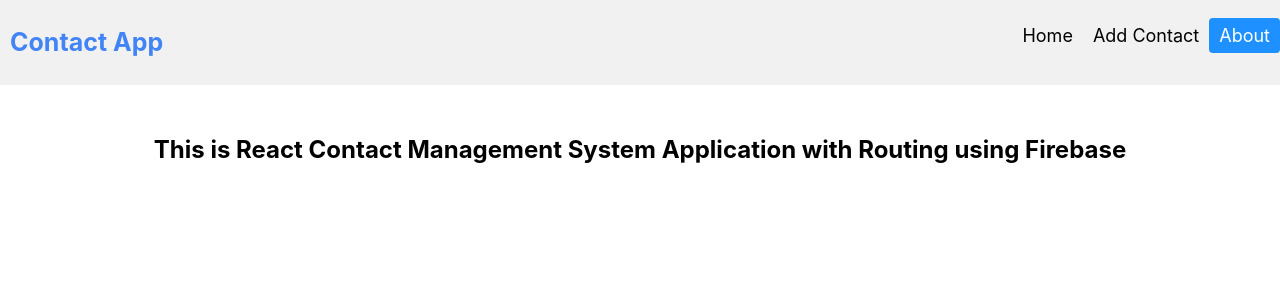
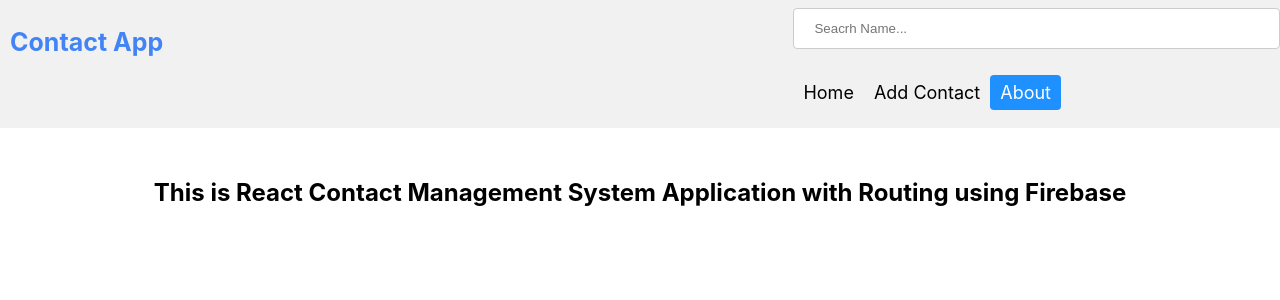
Before and after one commit to EmreTurkannn/Contact-App, a React (Create React App) app: page /about in a window 1280 px wide. Shown: the top 300 px of the page. Built offline with nearby package versions, Linux system fonts and the light colour scheme.

Commit message:
Search form created

```diff
--- a/src/components/Header.js
+++ b/src/components/Header.js
@@ -1,10 +1,14 @@
 import React,{useState,useEffect} from 'react'
-import {Link,useLocation,useParams} from "react-router-dom"
+import {Link,useLocation,useParams,useNavigate} from "react-router-dom"
 import "./Header.css"
 const Header = () => {
 
     const [activeTab,setActiveTab]=useState("Home");
+    const [search,setSearch]=useState("");
+
     const location=useLocation();
+    const navigate=useNavigate();
+
     useEffect(()=>{
         if(location.pathname==="/"){
             setActiveTab("Home");
@@ -17,14 +21,33 @@ const Header = () => {
         }
     },[location])
 
+    const handleSubmit=(e)=>{
+        e.preventDefault();
+        navigate(`/search?name=${search}`);
+        setSearch("");
+    }
+
+
   return (
     <div className='header'>
         <p className='logo'> Contact App</p>
         <div className='header-right'>
+            <form onSubmit={handleSubmit} style={{display:"inline"}}>
+                <input
+                type="text"
+                className='inputField'
+                placeholder='Seacrh Name...'
+                onChange={(e)=>setSearch(e.target.value)}
+                value={search}
+                />
+
+            </form>
+
+
             <Link to="/">
                 <p
                 className={`${activeTab==="Home"? "active":""}`}
-                onClick={()=>setActiveTab("Home")}
+
                 >
                     Home
                 </p>
@@ -32,7 +55,7 @@ const Header = () => {
         <Link to="/add">
                 <p
                 className={`${activeTab==="AddContact" ? "active":""}`}
-                onClick={()=>setActiveTab("AddContact")}
+
                 >
                     Add Contact
                 </p>
@@ -40,7 +63,7 @@ const Header = () => {
         <Link to="/about">
                 <p
                 className={`${activeTab==="About" ? "active":""}`}
-                onClick={()=>setActiveTab("About")}
+
                 >
                     About
                 </p>
```
